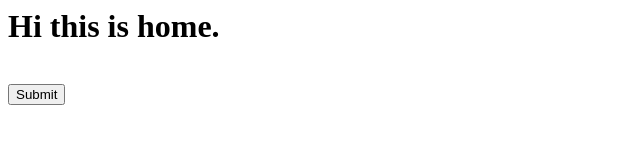
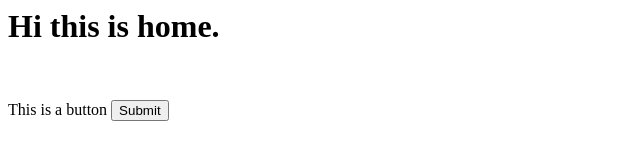
Before and after one commit to ersklearning/new-repo, a plain HTML site: page index.html in a window 1280 px wide. Shown: the whole page, without its empty margins (0-640 px from the left). Drawn offline with Linux system fonts and the light colour scheme.

Commit message:
added submit button

```diff
--- a/index.html
+++ b/index.html
@@ -1,3 +1,3 @@
 <h1>Hi this is home.</h1>
 <br>
-<button>Submit</button>
+<p>This is a button <button>Submit</button></p>
```
